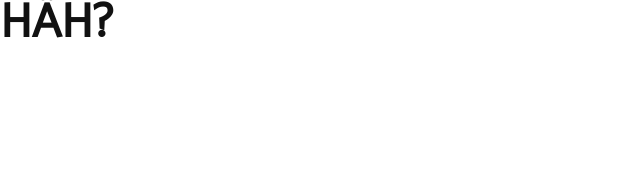
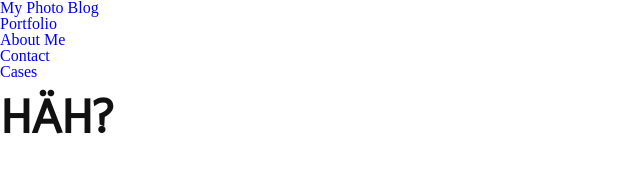
Before and after one commit to NielsFah/blog-project, a plain HTML site: page html/index.html in a window 1280 px wide. Shown: the whole page, without its empty margins (0-640 px from the left). Drawn offline with Linux system fonts and the light colour scheme.

Commit message:
Add files via upload

```diff
--- a/html/index.html
+++ b/html/index.html
@@ -14,11 +14,23 @@
   <body>
 
     <header>
+      <a href= "index.html" class="header-brand">My Photo Blog</a>
+      <nav>
+        <ul>
+          <li><a href= "#">Portfolio</a></li>
+          <li><a href= "#">About Me</a></li>
+          <li><a href= "#">Contact</a></li>
+        </ul>
+        <ul>
+          <a href="#" class="header-cases">Cases</a>
+        </ul>
+      </nav>
 
     </header>
 
     <main>
       <div>
+        <br>
         <h1>HÄH?</h1>
       </div>
     </main>
```
